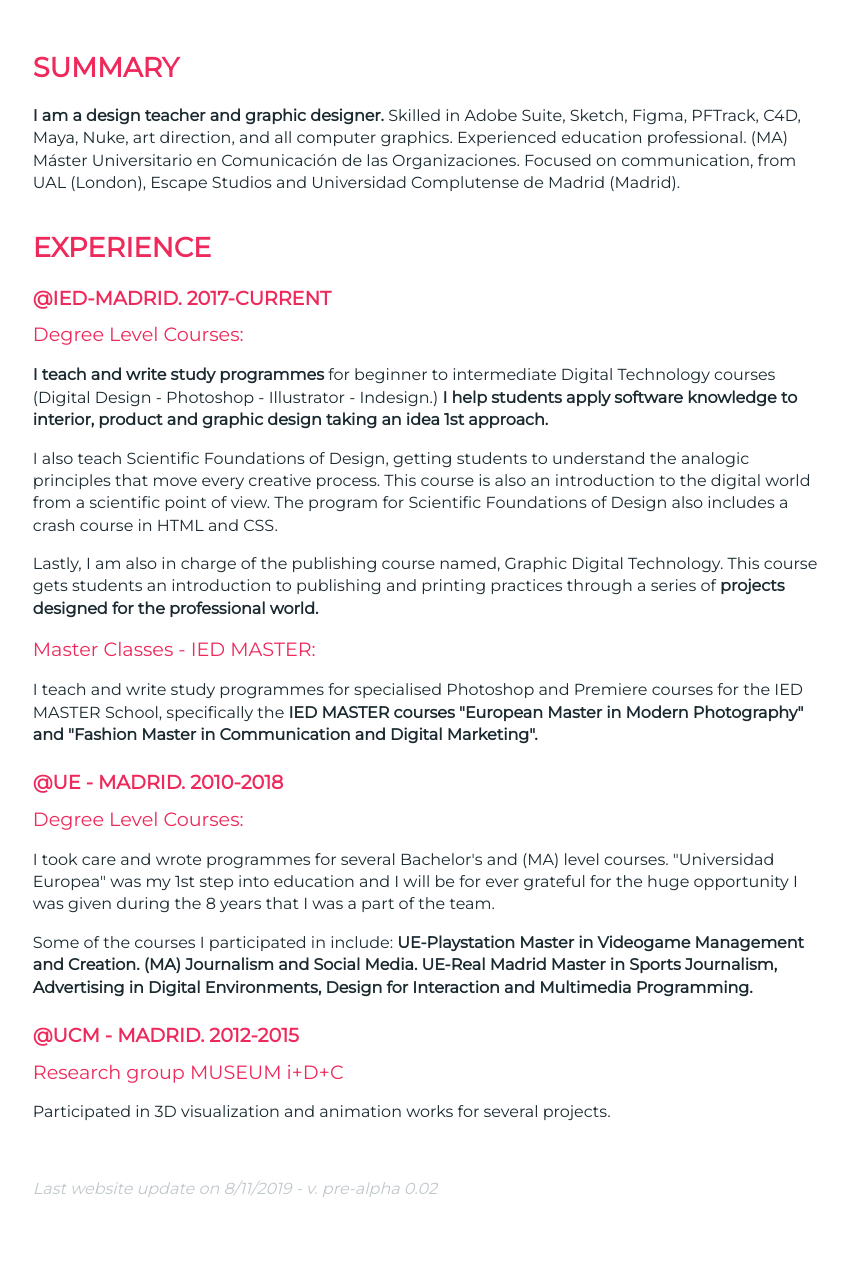
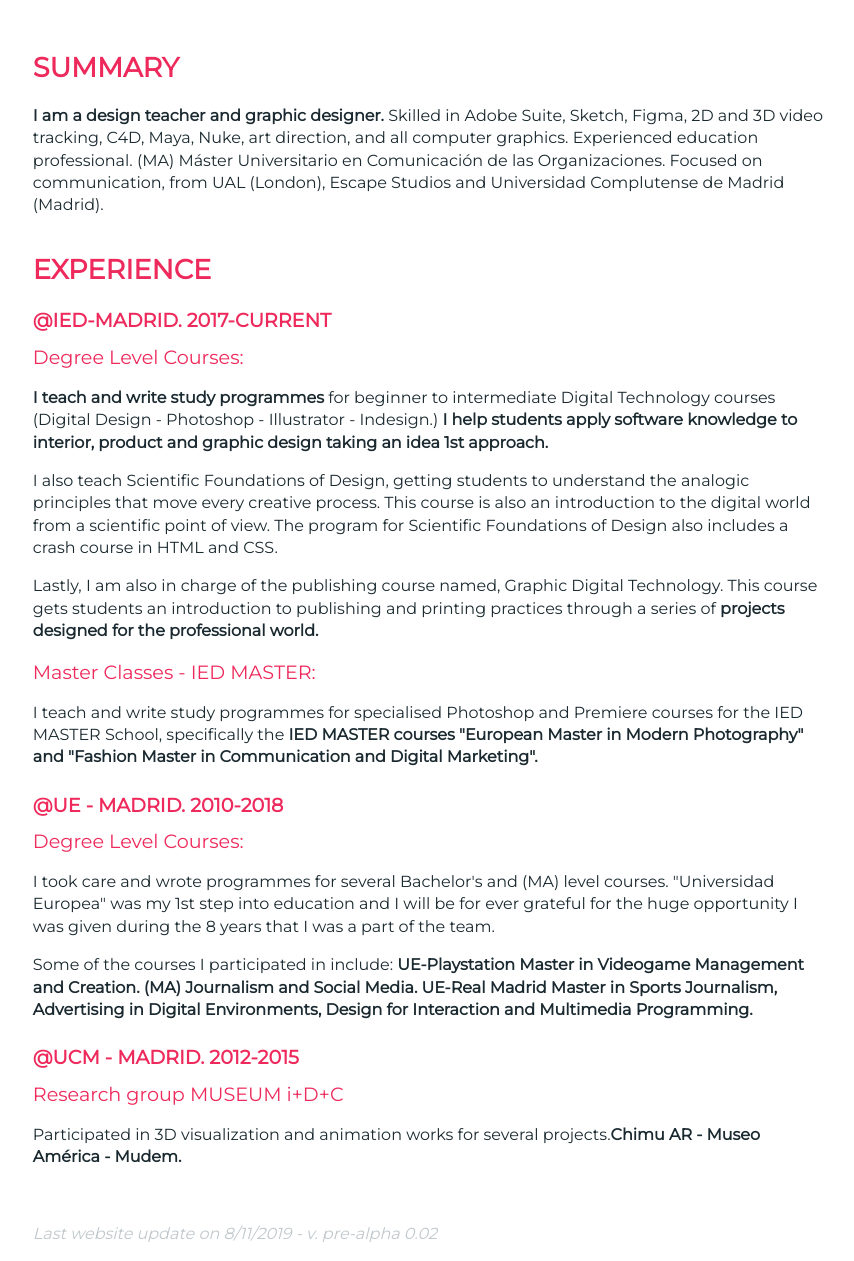
Before and after one commit to M4TTGIL/M4TTGIL.github.io, a plain HTML site: page index.html in a window 1280 px wide. Shown: the part 828-2089 px from the top of the page, without its empty margins (210-1064 px from the left). Before the commit the page ends 2045 px from the top, so only its background shows below. Drawn offline with Linux system fonts and the light colour scheme.

Commit message:
Update index.html

```diff
--- a/index.html
+++ b/index.html
@@ -19,8 +19,7 @@
   </header>
   <section>
     <h1>Summary</h1>
-    <p><b>I am a design teacher and graphic designer.</b> Skilled in Adobe Suite, Sketch, Figma, PFTrack, C4D, Maya, Nuke, art direction, and all computer graphics. Experienced education professional. (MA) Máster Universitario en
-      Comunicación de las Organizaciones. Focused on communication, from UAL (London), Escape Studios and Universidad Complutense de Madrid (Madrid).
+    <p><b>I am a design teacher and graphic designer.</b> Skilled in Adobe Suite, Sketch, Figma, 2D and 3D video tracking, C4D, Maya, Nuke, art direction, and all computer graphics. Experienced education professional. (MA) Máster Universitario en Comunicación de las Organizaciones. Focused on communication, from UAL (London), Escape Studios and Universidad Complutense de Madrid (Madrid).
     </p>
 
   </section>
@@ -52,7 +51,7 @@
 
     <h2 class="UE">@UCM - MADRID. 2012-2015</h2>
     <h3>Research group MUSEUM i+D+C</h3>
-    <p>Participated in 3D visualization and animation works for several projects.
+    <p>Participated in 3D visualization and animation works for several projects.<b>Chimu AR - Museo América - Mudem.</b>
     </p>
 
   </section>
```
